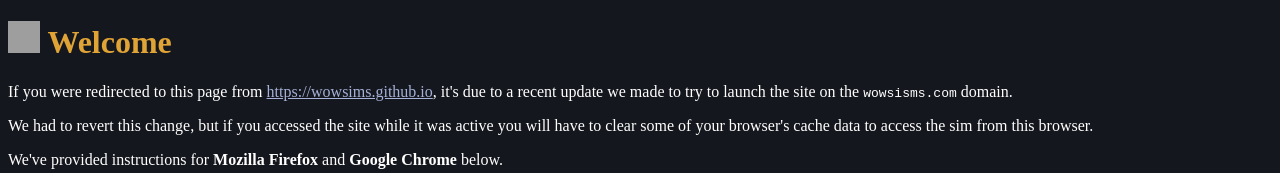
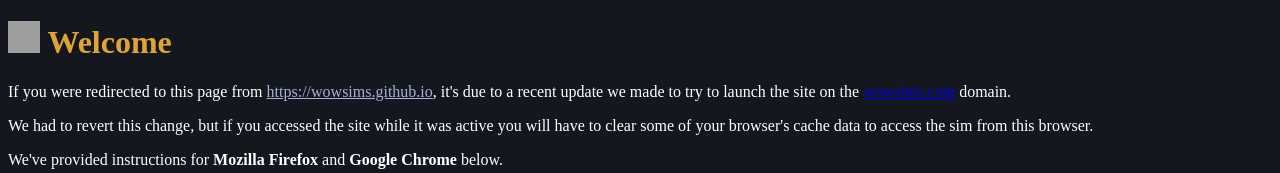
Before and after one commit to wowsims/tmp-wowsims-com, a plain HTML site: page 404.html in a window 1280 px wide. Shown: the top 173 px of the page. Drawn offline with Linux system fonts and the light colour scheme; grey boxes are pictures that could not be loaded.

Commit message:
fix typo

```diff
--- a/404.html
+++ b/404.html
@@ -16,7 +16,7 @@
       <a href="https://wowsims.github.io" style="color: #a5b1d6"
         >https://wowsims.github.io</a
       >, it's due to a recent update we made to try to launch the site on the
-      <code>wowsisms.com</code> domain.
+      <a href="https://wowsims.com">wowsims.com</a> domain.
     </p>
     <p>
       We had to revert this change, but if you accessed the site while it was
```
Also changed, not shown: index.html (+1 -1 lines).
